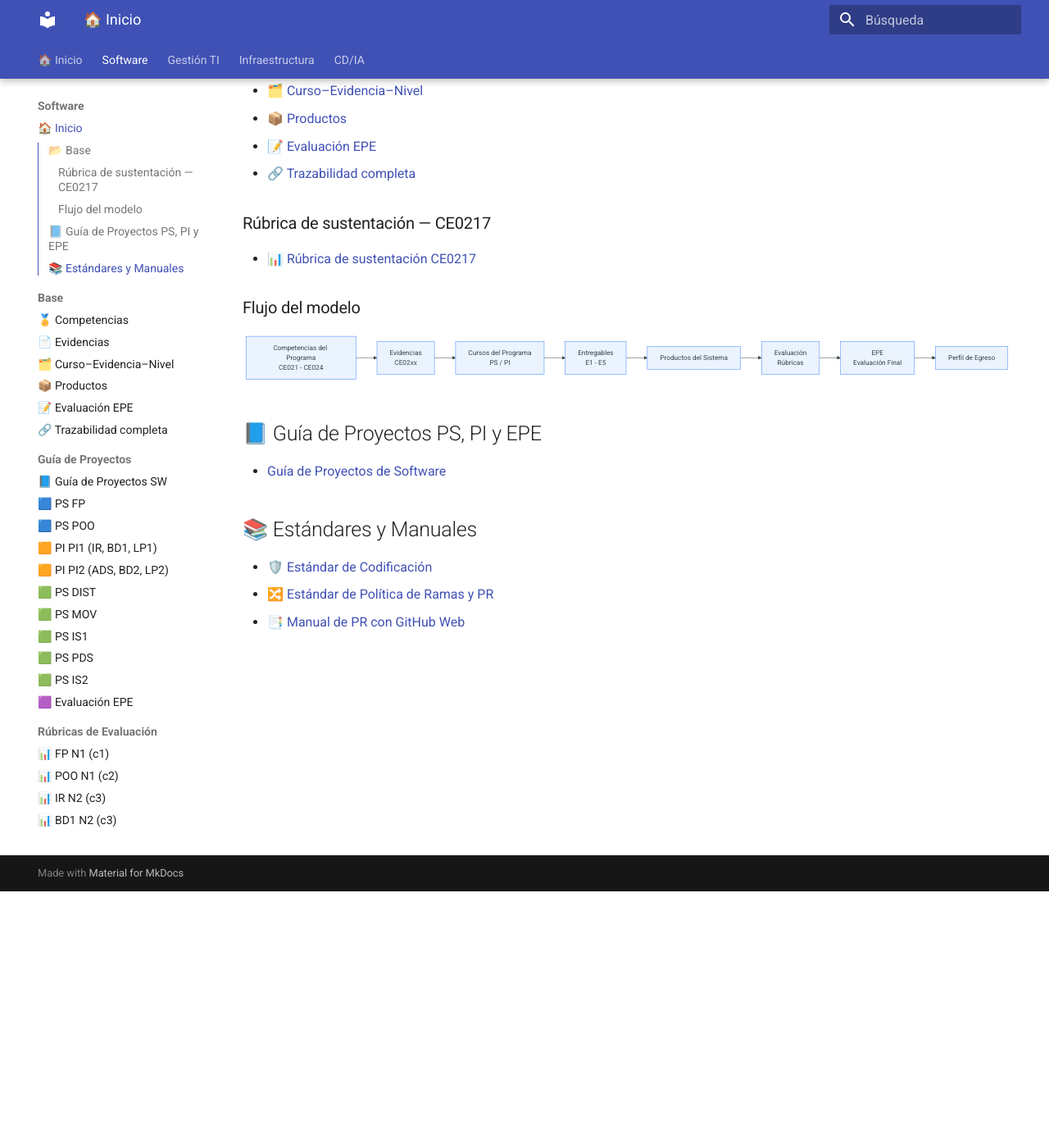
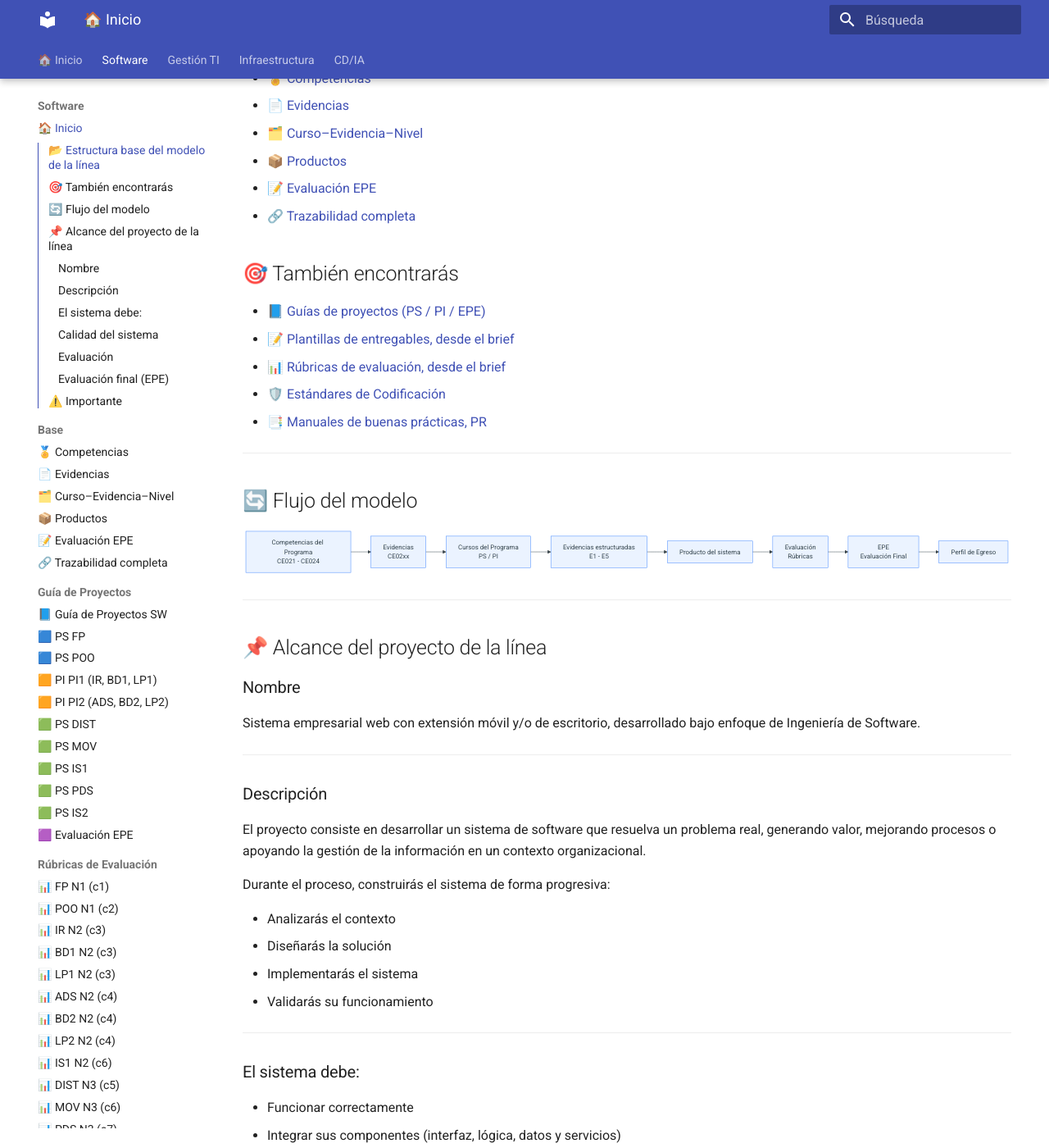
Before and after one commit to upeuoficial/carrera-sistemas-docs-operativos, an MkDocs documentation site: the page built from docs/lineas/software/index.md, in a window 1280 px wide and 1400 px high, scrolled down 313 px. Shown: the whole window at 82% size. Built offline with MkDocs 1.6.1 and Material for MkDocs 9.7.7, drawn with Linux system fonts in a browser that asks for light colours; some of the changed text lies outside the part shown.

Commit message:
feat: actualizacion de la doc epe (#5)
ok

````diff
--- a/docs/lineas/software/index.md
+++ b/docs/lineas/software/index.md
@@ -1,11 +1,10 @@
 # 💻 Línea de Ingeniería de Software
 
-Esta línea organiza la evaluación por **competencias**, **evidencias**, **cursos**, **productos** y **perfil de egreso**.
+Esta línea organiza la evaluación por **competencias**, **evidencias**, **cursos**, **productos** y **perfil de egreso** con el objetivo es desarrollar la capacidad de construir **sistemas de software completos, integrados y de nivel profesional**.
 
+---
 
-
-
-## 📂 Base
+## 📂 Estructura base del modelo de la línea
 
 - 🏅 [Competencias](base/competencias.md)
 - 📄 [Evidencias](base/evidencias.md)
@@ -14,13 +13,17 @@
 - 📝 [Evaluación EPE](base/epe.md)
 - 🔗 [Trazabilidad completa](base/trazabilidad.md)
 
+## 🎯 También encontrarás
 
-### Rúbrica de sustentación — CE0217
+- 📘 [Guías de proyectos (PS / PI / EPE)](guias/proyectos.md)
+- 📝 [Plantillas de entregables, desde el brief ](plantillas/brief.md)
+- 📊 [Rúbricas de evaluación, desde el brief  ](rubrica/brief.md)
+- 🛡️ [Estándares de Codificación](estandares/politica-codificacion.md)
+- 📑 [Manuales de buenas prácticas, PR](estandares/manual-pr-github-web.md)
 
-- 📊 [Rúbrica de sustentación CE0217](rubrica/n3-ce0217-epe.md)
+---
 
-### Flujo del modelo
-
+## 🔄 Flujo del modelo
 
 ```mermaid
 flowchart LR
@@ -29,26 +32,83 @@
 
 B --> C[Cursos del Programa<br>PS / PI]
 
-C --> D[Entregables<br>E1 - E5]
+C --> D[Evidencias estructuradas<br>E1 - E5]
 
-D --> E[Productos del Sistema]
+D --> E[Producto del sistema]
 
 E --> F[Evaluación<br>Rúbricas]
 
 F --> G[EPE<br>Evaluación Final]
 
 G --> H[Perfil de Egreso]
-
 ```
 
 
+---
 
-## 📘 Guía de Proyectos PS, PI y EPE
+## 📌 Alcance del proyecto de la línea
 
-- [Guía de Proyectos de Software](guias/proyectos.md)
+### Nombre
 
-## 📚 Estándares y Manuales
+Sistema empresarial web con extensión móvil y/o de escritorio, desarrollado bajo enfoque de Ingeniería de Software.
 
-- 🛡️ [Estándar de Codificación](estandares/estandar-codificacion.md)
-- 🔀 [Estándar de Política de Ramas y PR](estandares/estandar-politica-pr.md)
-- 📑 [Manual de PR con GitHub Web](estandares/manual-pr-github-web.md)
+---
+
+### Descripción
+
+El proyecto consiste en desarrollar un sistema de software que resuelva un problema real, generando valor, mejorando procesos o apoyando la gestión de la información en un contexto organizacional.
+
+Durante el proceso, construirás el sistema de forma progresiva:
+
+- Analizarás el contexto
+- Diseñarás la solución
+- Implementarás el sistema
+- Validarás su funcionamiento
+
+---
+
+### El sistema debe:
+
+- Funcionar correctamente
+- Integrar sus componentes (interfaz, lógica, datos y servicios)
+- Mantener coherencia entre lo requerido, diseñado e implementado
+- Ser desplegable y escalable según el contexto
+
+---
+
+### Calidad del sistema
+
+El sistema debe cumplir criterios alineados al estándar:
+
+- ISO/IEC 25010
+
+---
+
+### Evaluación
+
+El trabajo se organiza en **evidencias de competencias estructuradas en entregables (E1–E5)**, evaluadas mediante rúbricas alineadas al programa.
+
+---
+
+### Evaluación final (EPE)
+
+En la etapa final (EPE), el estudiante presenta:
+
+- Un sistema funcional
+- Integrado
+- Validado
+
+Demostrando su preparación profesional.
+
+---
+
+## ⚠️ Importante
+
+El problema, la solución y el alcance deben ser:
+
+- Alineados a las competencias
+- Aprobados en la fase de Brief
+
+Sin esta aprobación, no se puede continuar.
+
+---
````
Also changed, not shown: docs/lineas/software/guias/epe/guia-epe.md (+5 -2 lines), docs/lineas/software/plantillas/brief.md (+5 -5 lines).
